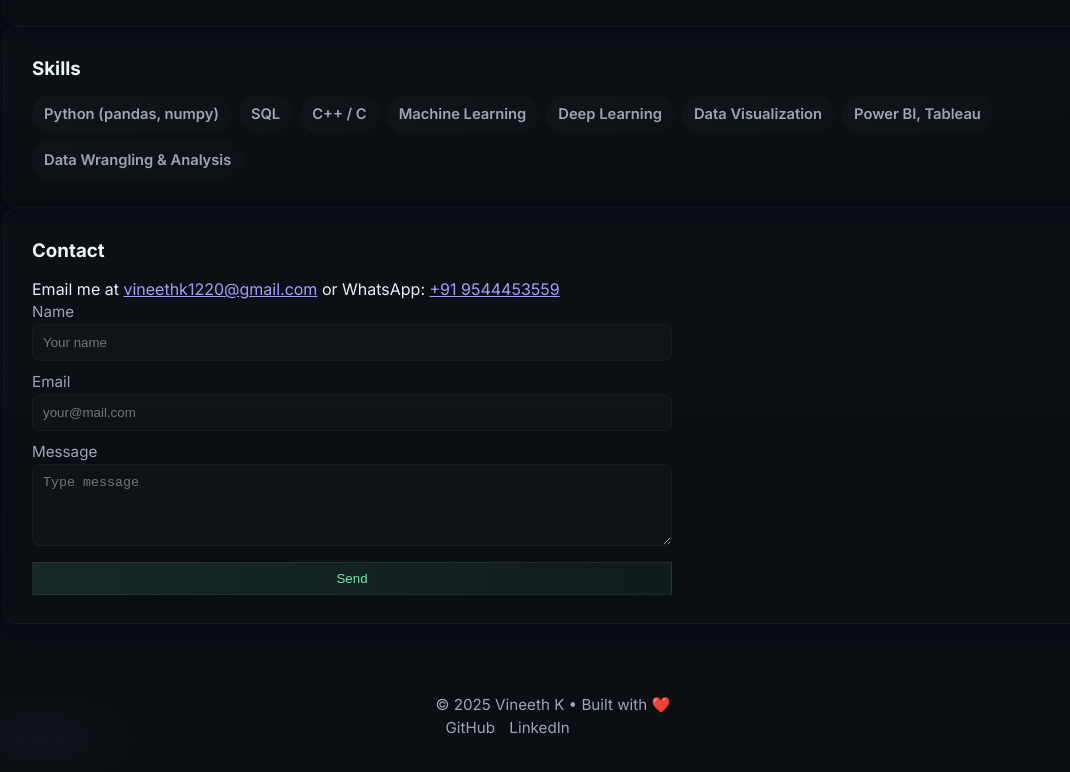
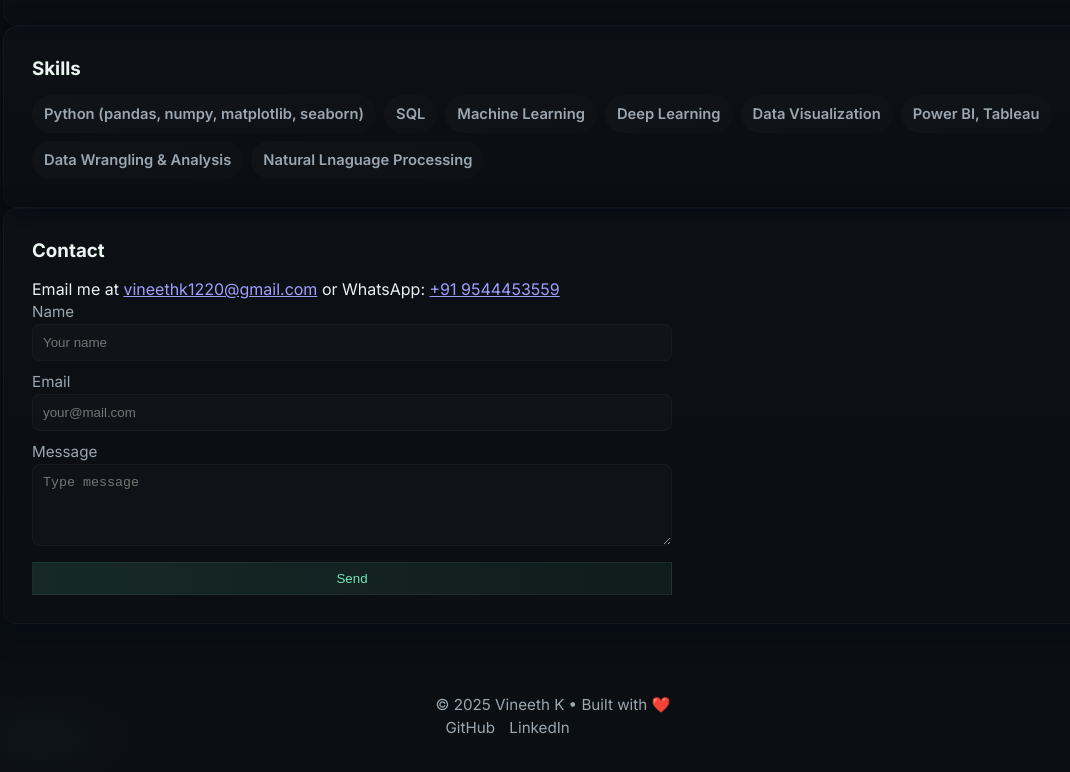
Before and after one commit to VineethKcoder/vineeth-portfolio, a plain HTML site: page index.html in a window 1280 px wide. Shown: the part 942-1714 px from the top of the page, without its empty margins (87-1157 px from the left). Drawn offline with Linux system fonts and the light colour scheme.

Commit message:
Update index.html

```diff
--- a/index.html
+++ b/index.html
@@ -176,14 +176,14 @@
     <section id="skills" class="container skills">
       <h3>Skills</h3>
       <ul class="skill-list">
-        <li>Python (pandas, numpy)</li>
+        <li>Python (pandas, numpy, matplotlib, seaborn)</li>
         <li>SQL</li>
-        <li>C++ / C</li>
         <li>Machine Learning</li>
         <li>Deep Learning</li>
         <li>Data Visualization</li>
         <li>Power BI, Tableau</li>
         <li>Data Wrangling & Analysis</li>
+        <li>Natural Lnaguage Processing</li>
       </ul>
     </section>
 
```
